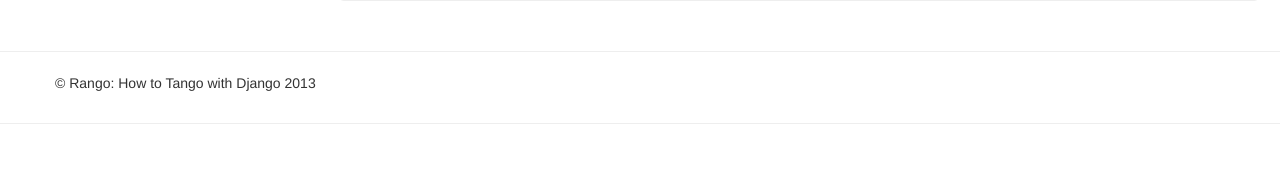
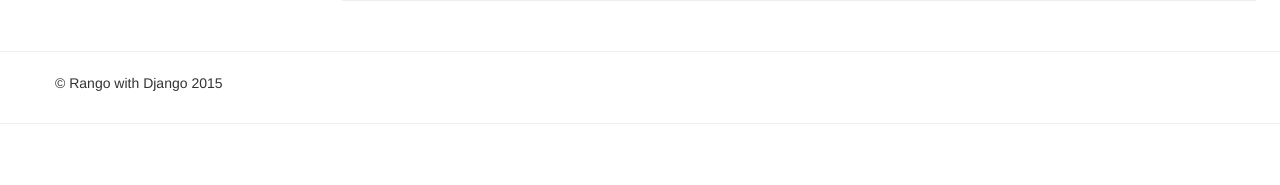
Before and after one commit to xwpfullstack/itcast_project_3, a Django app: page /rango/about/ in a window 1280 px wide. Shown: the part 740-925 px from the top of the page. Run offline with Django 3.2, Linux system fonts and the light colour scheme; data comes from the database, SQL or seed files in the repository.

```diff
--- a/templates/rango/base.html
+++ b/templates/rango/base.html
@@ -111,7 +111,7 @@
 
 <footer>
     <div class="container">
-        <p>&copy; Rango: How to Tango with Django 2013</p>
+        <p>&copy; Rango with Django 2015</p>
     </div>
 </footer>
 
```
